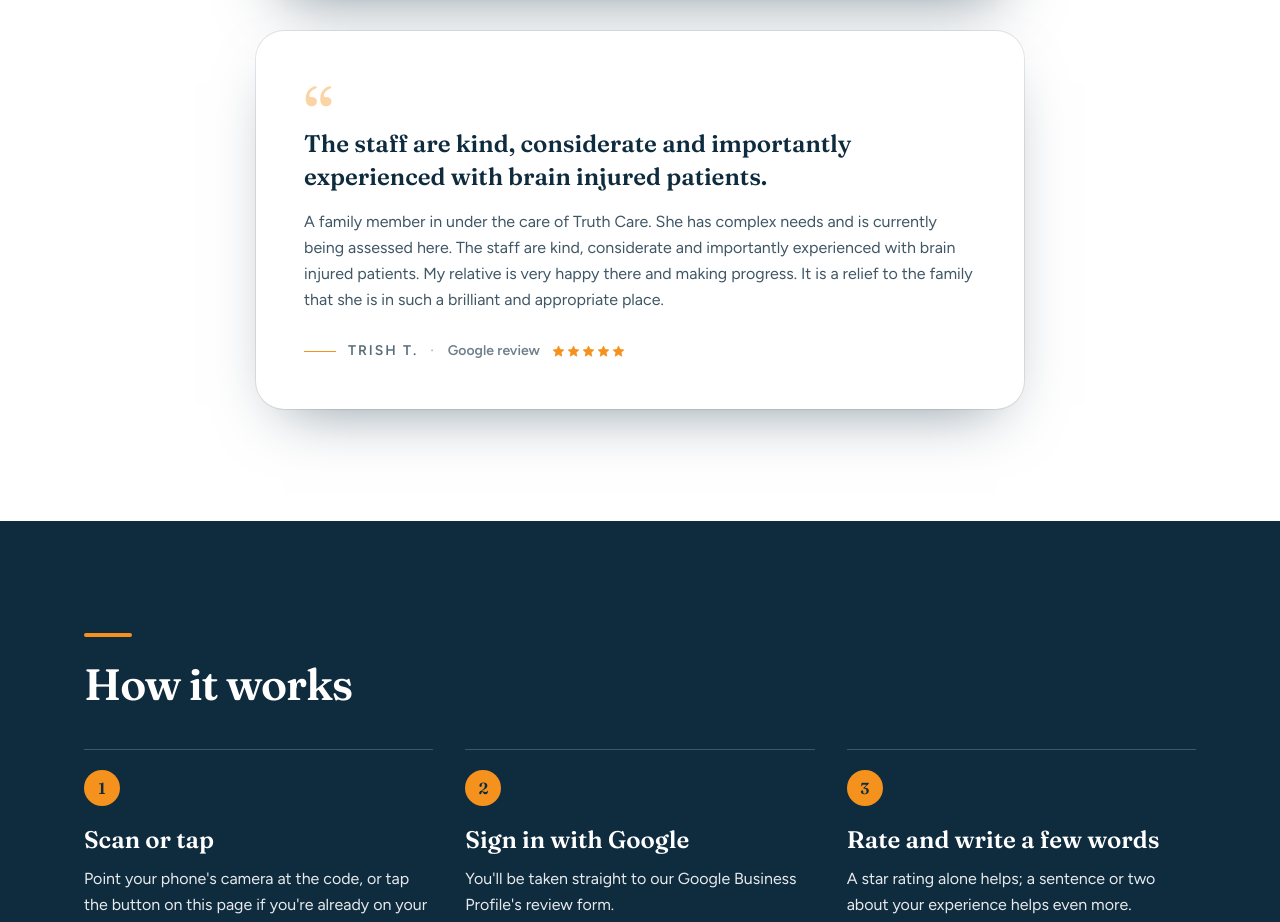
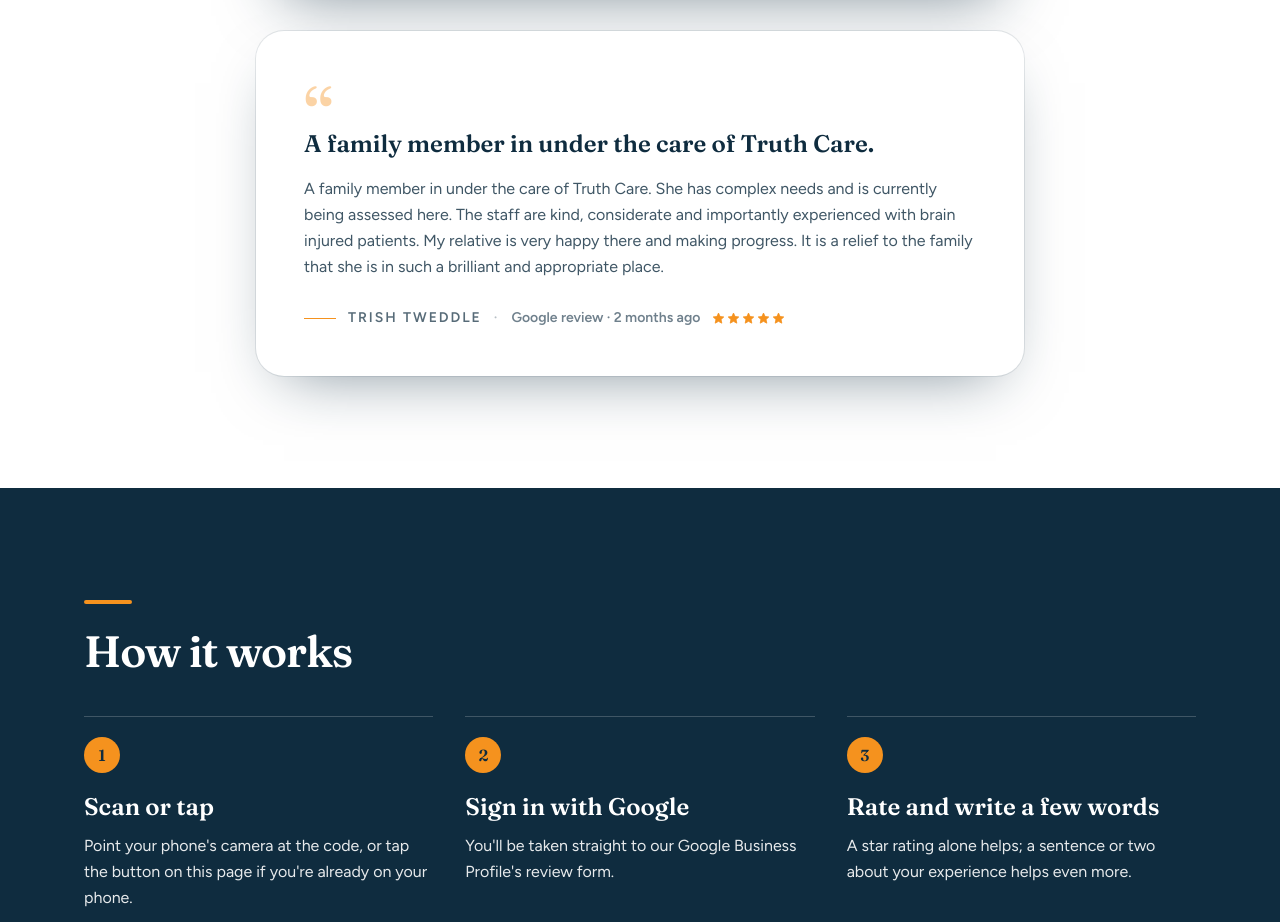
Before and after one commit to mcfearless75/truthcare, a Next.js app in the folder site/: page /reviews in a window 1280 px wide. Shown: the part 1461-2383 px from the top of the page. Built offline with nearby package versions, Linux system fonts and the light colour scheme.

Commit message:
Render checked-in Google reviews on the site and deploy when the weekly fetch changes them.

```diff
--- a/site/src/content/reviews.ts
+++ b/site/src/content/reviews.ts
@@ -1,4 +1,37 @@
 import type { Testimonial } from "./types";
+import googleReviews from "./google-reviews.json";
+
+function excerptFrom(text: string): string {
+  const first = text.split(/\n\n/)[0]?.trim() ?? text;
+  const sentence = first.split(/(?<=\.)\s/)[0] ?? first;
+  return sentence.length > 180 ? `${sentence.slice(0, 177).trimEnd()}…` : sentence;
+}
+
+const familyTestimonial: Testimonial = {
+  quote:
+    "We have been incredibly impressed with the care and support provided by Truth Care Group. My mum has a complex brain injury and requires specialist care, and the team have been exceptional in understanding her individual needs.\n\nThey take the time to tailor each day around her abilities, interests and wellbeing, ensuring she remains active, engaged and involved in meaningful activities rather than simply following a routine. It's clear that they see her as an individual and genuinely care about helping her maintain the best possible quality of life.\n\nThe staff are kind, compassionate, patient and professional, and it's reassuring to know she is in such capable hands. Their expertise in supporting people with brain injuries has given our family real confidence that Mum is receiving the specialist care and rehabilitation she needs.\n\nWe are very grateful for everything the team at Truth Care Group does and would highly recommend them to anyone looking for high-quality, person-centred care and rehabilitation.",
+  excerpt:
+    "We have been incredibly impressed with the care and support provided by Truth Care Group.",
+  attribution: "Family member",
+  permissionNote: "Shared with permission, in their own words",
+};
+
+const googleTestimonials: Testimonial[] = googleReviews.reviews.map((review) => ({
+  quote: review.text,
+  excerpt: excerptFrom(review.text),
+  attribution: review.author,
+  source: review.relativeTime
+    ? `Google review · ${review.relativeTime}`
+    : "Google review",
+  rating: review.rating ?? undefined,
+}));
+
+export const GOOGLE_REVIEWS = {
+  rating: googleReviews.rating,
+  count: googleReviews.userRatingCount,
+  mapsUrl: googleReviews.mapsUrl,
+  fetchedAt: googleReviews.fetchedAt,
+};
 
 export const REVIEWS = {
   eyebrow: "Reviews",
@@ -9,39 +42,7 @@ export const REVIEWS = {
     caption: "Scan to leave a review",
   },
   testimonialsHeading: "What families say",
-  // Submitted directly by the client 2026-08-14, published anonymously at
-  // their request. Real, unedited text — do not shorten, embellish or
-  // invent further entries; only add to this array from a genuine
-  // submission the client has supplied.
-  testimonials: [
-    {
-      quote:
-        "We have been incredibly impressed with the care and support provided by Truth Care Group. My mum has a complex brain injury and requires specialist care, and the team have been exceptional in understanding her individual needs.\n\nThey take the time to tailor each day around her abilities, interests and wellbeing, ensuring she remains active, engaged and involved in meaningful activities rather than simply following a routine. It's clear that they see her as an individual and genuinely care about helping her maintain the best possible quality of life.\n\nThe staff are kind, compassionate, patient and professional, and it's reassuring to know she is in such capable hands. Their expertise in supporting people with brain injuries has given our family real confidence that Mum is receiving the specialist care and rehabilitation she needs.\n\nWe are very grateful for everything the team at Truth Care Group does and would highly recommend them to anyone looking for high-quality, person-centred care and rehabilitation.",
-      // Short pull-quote used on the homepage strip — the opening line of
-      // the same testimonial, not a rewrite.
-      excerpt:
-        "We have been incredibly impressed with the care and support provided by Truth Care Group.",
-      attribution: "Family member",
-      permissionNote: "Shared with permission, in their own words",
-    },
-    // Truth Care Group's one live Google review as of 2026-08-14 — read
-    // directly off the Google Business Profile (public, unedited). Reviewer
-    // surname trimmed to an initial for the same reason the family quote
-    // above is anonymised; the rating and "a week ago" timing are Google's,
-    // not ours. Re-check this against the profile before editing — it will
-    // read stale once more reviews come in.
-    {
-      quote:
-        "A family member in under the care of Truth Care. She has complex needs and is currently being assessed here. The staff are kind, considerate and importantly experienced with brain injured patients. My relative is very happy there and making progress. It is a relief to the family that she is in such a brilliant and appropriate place.",
-      excerpt:
-        "The staff are kind, considerate and importantly experienced with brain injured patients.",
-      attribution: "Trish T.",
-      source: "Google review",
-      rating: 5,
-    },
-  ] as Testimonial[],
-  // href isn't stored here — it's SITE.googleReviewUrl, read directly at the
-  // call site so there is exactly one copy of the URL in the codebase.
+  testimonials: [familyTestimonial, ...googleTestimonials],
   ctaLabel: "Leave a Google Review",
   steps: [
     {
@@ -62,4 +63,4 @@ export const REVIEWS = {
     body: "You're always welcome to share feedback in person, by phone or through our contact page — a review is only one way to let us know.",
     cta: { label: "Contact Us", href: "/contact-us" },
   },
-} as const;
+};
```
